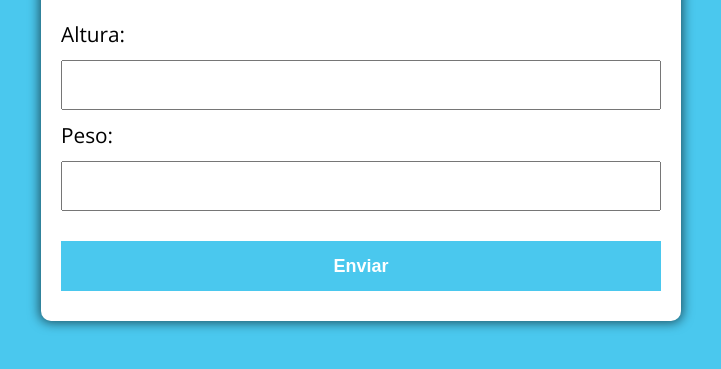
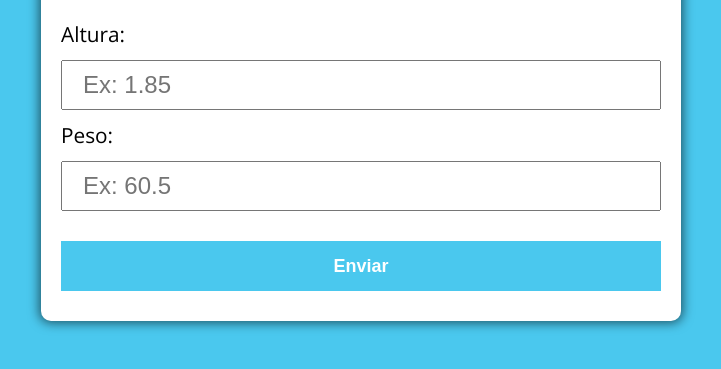
Before and after one commit to EsdrasAslc/calculadora-imc, a plain HTML site: page index.html in a window 1280 px wide. Shown: the part 609-978 px from the top of the page, without its empty margins (279-1000 px from the left). Drawn offline with nearby package versions, Linux system fonts and the light colour scheme.

Commit message:
Placeholder added

```diff
--- a/index.html
+++ b/index.html
@@ -33,10 +33,10 @@
         <h2>Calcule seu IMC</h2>
         <form action="" id="formulario">
             <label for="input-altura">Altura:</label>
-            <input type="text" id="input-altura">
+            <input type="text" id="input-altura" placeholder="Ex: 1.85">
 
             <label for="input-peso">Peso:</label>
-            <input type="text" id="input-peso">
+            <input type="text" id="input-peso" placeholder="Ex: 60.5">
 
             <button>Enviar</button>
         </form>
```
